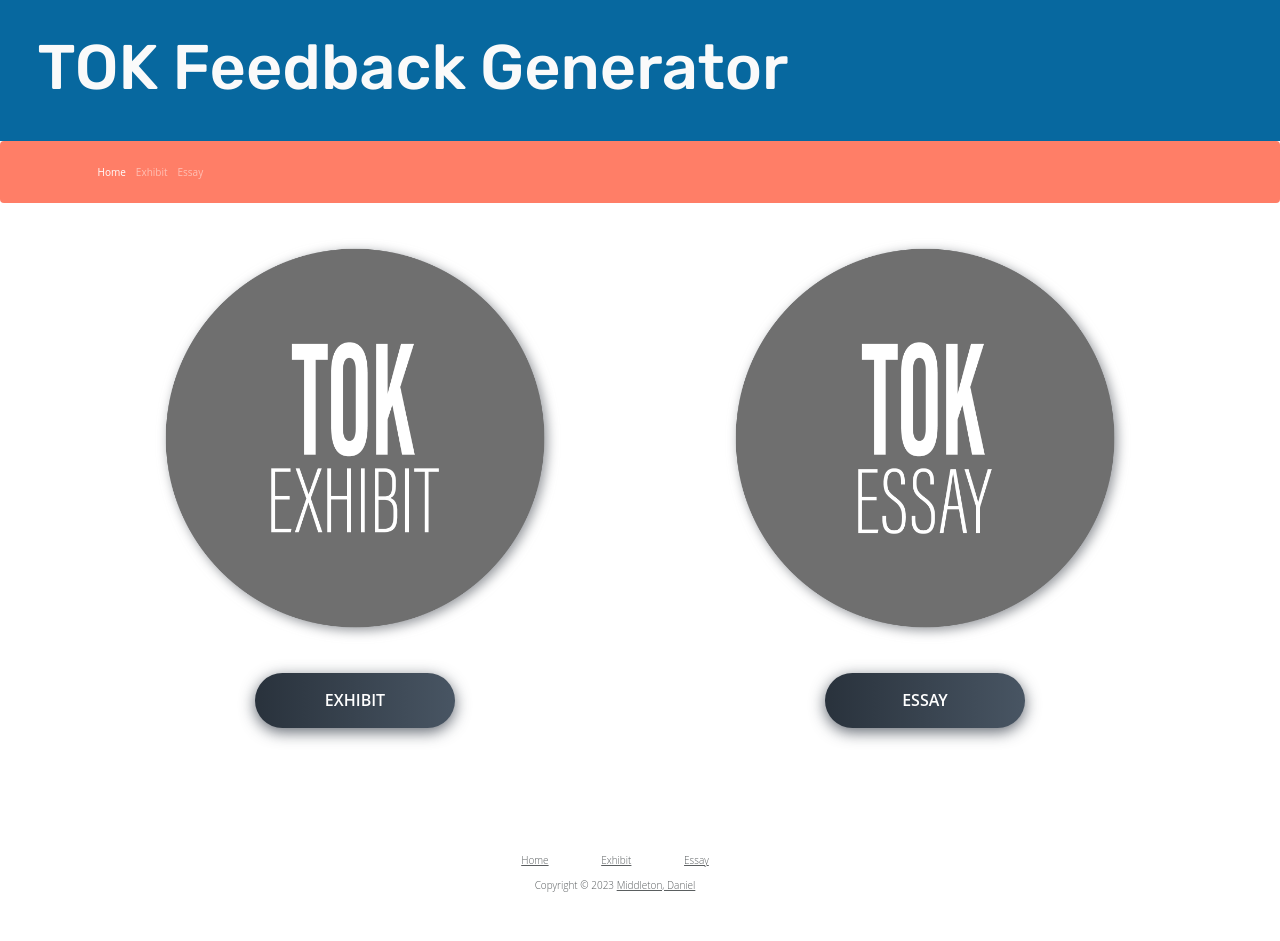
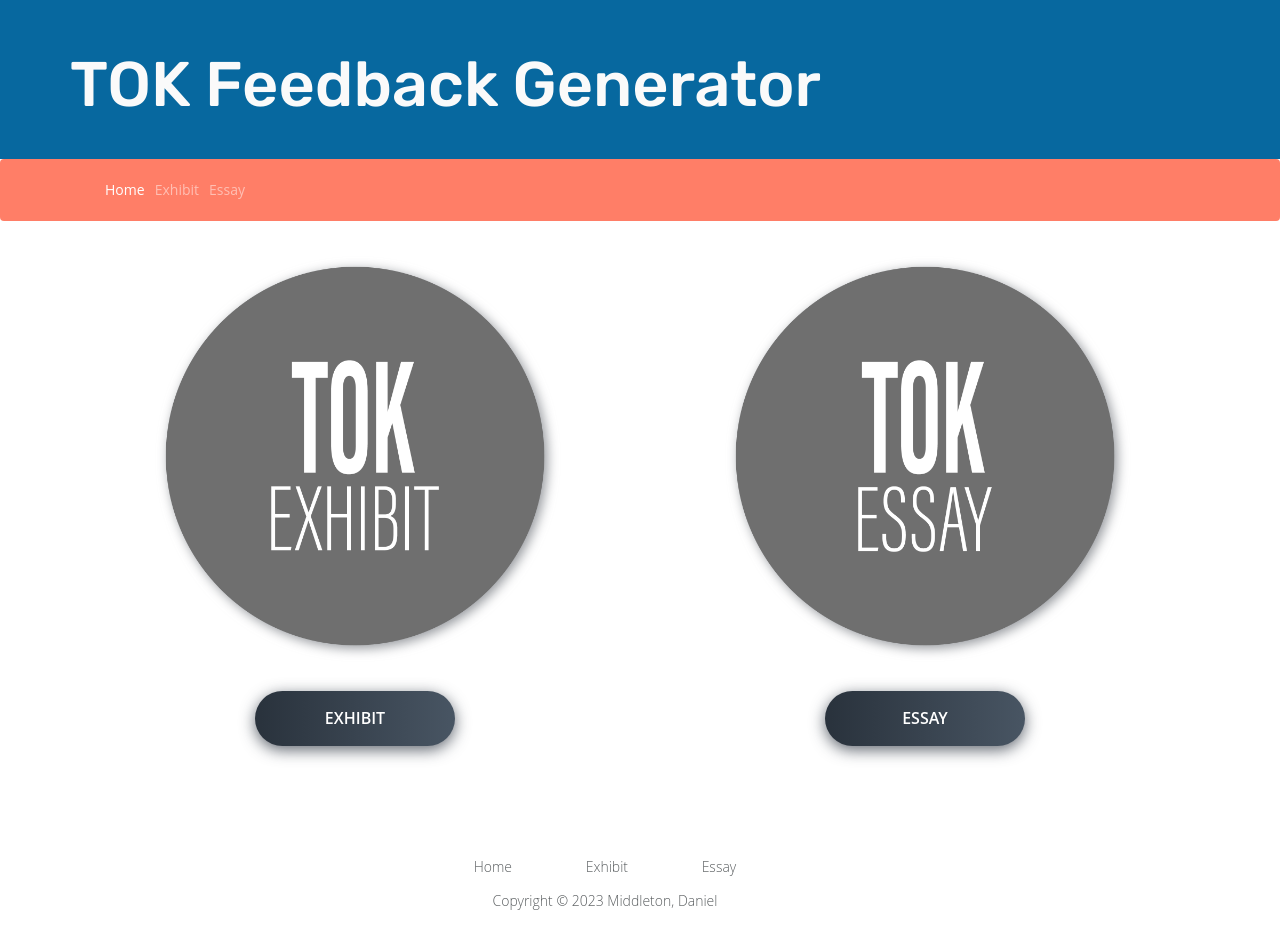
Before and after one commit to danielmiddleton05/grading_comment_generator, a website: page index.html in a window 1280 px wide. Drawn offline with nearby package versions, Linux system fonts and the light colour scheme.

Commit message:
Update index.html

```diff
--- a/index.html
+++ b/index.html
@@ -9,7 +9,6 @@
     <link rel="stylesheet" href="/node_modules/bootstrap/dist/css/bootstrap.min.css" />
     <link rel="stylesheet" href="https://fonts.googleapis.com/css2?family=Rubik:wght@500&display=swap" />
     <link rel="stylesheet" href="https://maxcdn.bootstrapcdn.com/bootstrap/3.2.0/css/bootstrap.min.css">
-    <link href="https://cdn.jsdelivr.net/npm/bootstrap@5.3.0-alpha3/dist/css/bootstrap.min.css" rel="stylesheet" integrity="sha384-KK94CHFLLe+nY2dmCWGMq91rCGa5gtU4mk92HdvYe+M/SXH301p5ILy+dN9+nJOZ" crossorigin="anonymous">
     <link rel="stylesheet" href="/css/styles.css" />
 </head>
 
```
